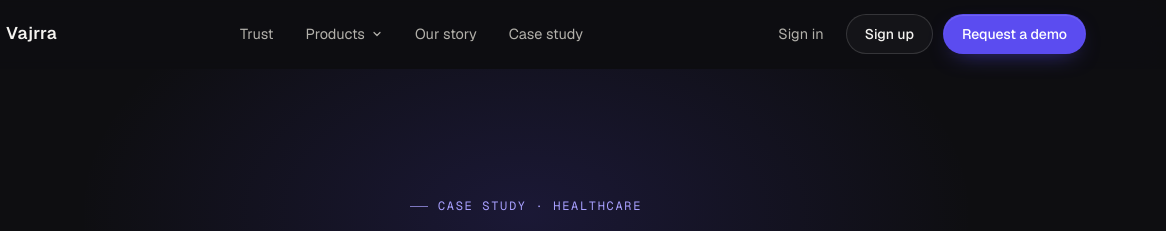
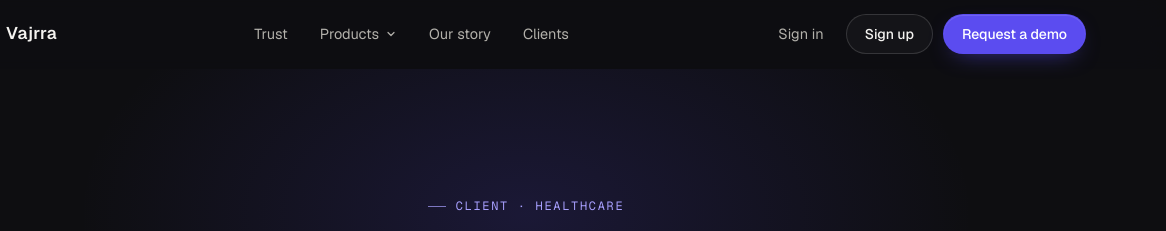
Before and after one commit to himanshuoo7/vajrra-website, a plain HTML site: page client-ss-women-child-hospital.html in a window 1280 px wide. Shown: the top 231 px of the page, 114-1280 px from the left. Drawn offline with nearby package versions, Linux system fonts and the light colour scheme; no server answers.

Commit message:
Call the hospital page Clients instead of Case study
Co-Authored-By: Claude Sonnet 5.5 <noreply@anthropic.com>

```diff
--- a/client-ss-women-child-hospital.html
+++ b/client-ss-women-child-hospital.html
@@ -3,7 +3,7 @@
 <head>
   <meta charset="utf-8" />
   <meta name="viewport" content="width=device-width, initial-scale=1" />
-  <title>Case study: S S Women And Child Hospital website · Vajrra</title>
+  <title>Client: S S Women And Child Hospital website · Vajrra</title>
   <meta name="description" content="How Vajrra built and hosts the website for S S Women And Child Hospital in Jhotwara, Jaipur: clear service pages, easy booking by phone, and a first-page Google presence for the hospital name." />
   <meta name="theme-color" content="#0e0e11" />
   <link rel="canonical" href="https://vajrra.ai/client-ss-women-child-hospital.html" />
@@ -11,7 +11,7 @@
   <link rel="apple-touch-icon" href="assets/apple-touch-icon.png" />
   <meta property="og:type" content="article" />
   <meta property="og:site_name" content="Vajrra" />
-  <meta property="og:title" content="Case study: S S Women And Child Hospital" />
+  <meta property="og:title" content="Client: S S Women And Child Hospital" />
   <meta property="og:description" content="A hospital website built and hosted by Vajrra: services, doctors, FAQs and tap-to-call booking." />
   <meta property="og:url" content="https://vajrra.ai/client-ss-women-child-hospital.html" />
   <meta property="og:image" content="https://vajrra.ai/assets/og-image.jpg" />
@@ -21,7 +21,7 @@
   <link href="https://fonts.googleapis.com/css2?family=Geist:wght@400;500;600;700&family=Geist+Mono:wght@400;500&family=Instrument+Serif:ital@0;1&display=swap" rel="stylesheet" />
   <link rel="stylesheet" href="styles.css?v=9" />
   <script type="application/ld+json">
-    {"@context":"https://schema.org","@type":"Article","headline":"Case study: S S Women And Child Hospital website","url":"https://vajrra.ai/client-ss-women-child-hospital.html","author":{"@type":"Organization","name":"Vajrra","url":"https://vajrra.ai/"},"about":{"@type":"Hospital","name":"S S Women And Child Hospital","url":"https://www.sswomenandchildhospital.com/","address":{"@type":"PostalAddress","addressLocality":"Jhotwara, Jaipur","addressRegion":"Rajasthan","addressCountry":"IN"}}}
+    {"@context":"https://schema.org","@type":"Article","headline":"Client: S S Women And Child Hospital website","url":"https://vajrra.ai/client-ss-women-child-hospital.html","author":{"@type":"Organization","name":"Vajrra","url":"https://vajrra.ai/"},"about":{"@type":"Hospital","name":"S S Women And Child Hospital","url":"https://www.sswomenandchildhospital.com/","address":{"@type":"PostalAddress","addressLocality":"Jhotwara, Jaipur","addressRegion":"Rajasthan","addressCountry":"IN"}}}
   </script>
 </head>
 <body>
@@ -56,7 +56,7 @@
           </div>
         </div>
         <a href="index.html#story">Our story</a>
-        <a href="client-ss-women-child-hospital.html">Case study</a>
+        <a href="client-ss-women-child-hospital.html">Clients</a>
       </nav>
       <div class="nav-cta">
         <a class="nav-signin" href="https://accounts.vajrra.ai/signin">Sign in</a>
@@ -79,7 +79,7 @@
       <span class="mobile-label">Company</span>
       <a href="trust.html">Trust</a>
       <a href="index.html#story">Our story</a>
-      <a href="client-ss-women-child-hospital.html">Case study</a>
+      <a href="client-ss-women-child-hospital.html">Clients</a>
       <a href="#demo">Request a demo</a>
     </div>
   </header>
@@ -87,7 +87,7 @@
   <main id="main">
     <section class="page-hero">
       <div class="wrap">
-        <span class="eyebrow">Case study · Healthcare</span>
+        <span class="eyebrow">Client · Healthcare</span>
         <h1 class="display">A clear, findable website for a <em>Jaipur women and child hospital.</em></h1>
         <p class="lede">S S Women And Child Hospital in Jhotwara, Jaipur offers maternity, gynaecology, infertility and paediatric care under one roof. We built its website and host it, so families can find the hospital, see who the doctors are and call or book in a few taps.</p>
         <div class="cta-row">
@@ -166,7 +166,7 @@
         </div>
         <div>
           <h4>Company</h4>
-          <ul><li><a href="index.html#story">Our story</a></li><li><a href="index.html#principles">Principles</a></li><li><a href="trust.html">Trust and security</a></li><li><a href="client-ss-women-child-hospital.html">Case study</a></li><li><a href="privacy.html">Privacy</a></li><li><a href="terms.html">Terms</a></li><li><a href="mailto:hello@vajrra.ai">hello@vajrra.ai</a></li></ul>
+          <ul><li><a href="index.html#story">Our story</a></li><li><a href="index.html#principles">Principles</a></li><li><a href="trust.html">Trust and security</a></li><li><a href="client-ss-women-child-hospital.html">Clients</a></li><li><a href="privacy.html">Privacy</a></li><li><a href="terms.html">Terms</a></li><li><a href="mailto:hello@vajrra.ai">hello@vajrra.ai</a></li></ul>
         </div>
       </div>
       <div class="wordmark" aria-hidden="true">Vajrra</div>
```
Also changed, not shown: acrf.html (+3 -3 lines), audit.html (+3 -3 lines), index.html (+5 -5 lines), privacy.html (+3 -3 lines), proof.html (+3 -3 lines), sample-report.html (+3 -3 lines), terms.html (+3 -3 lines), trust.html (+3 -3 lines).
